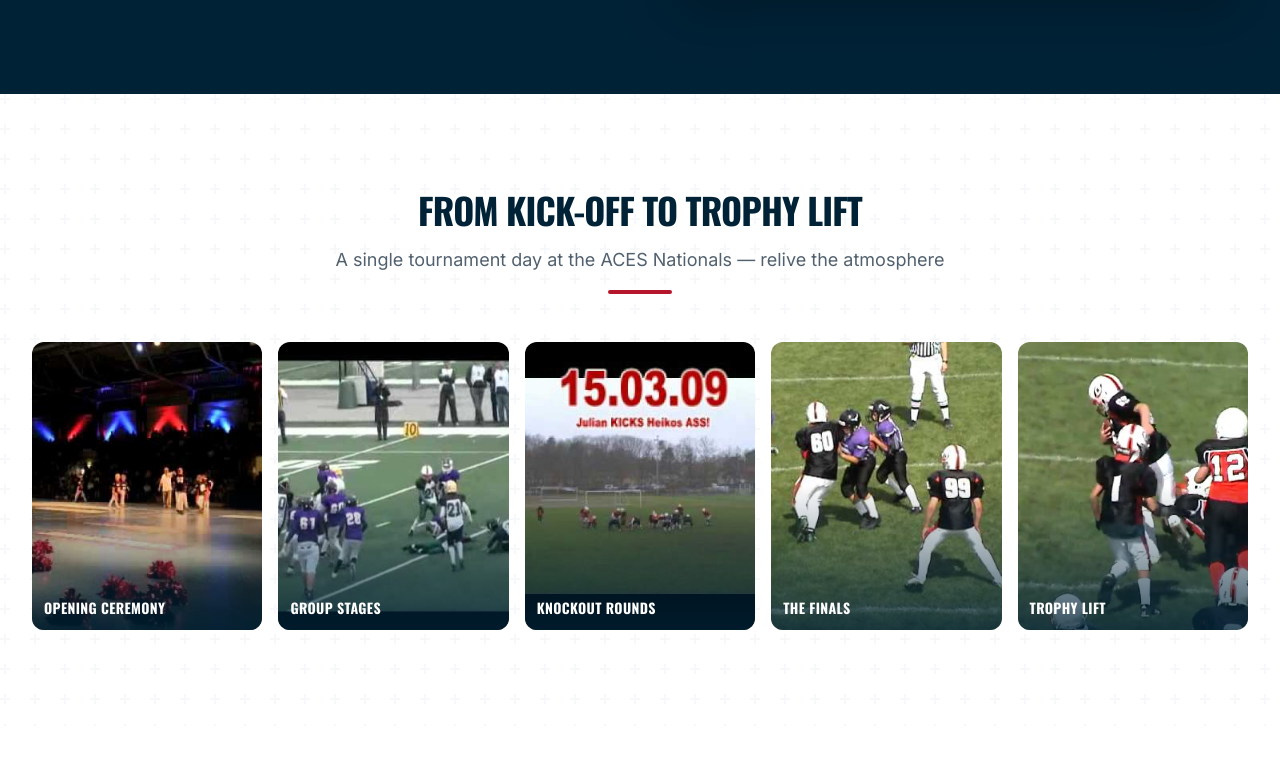
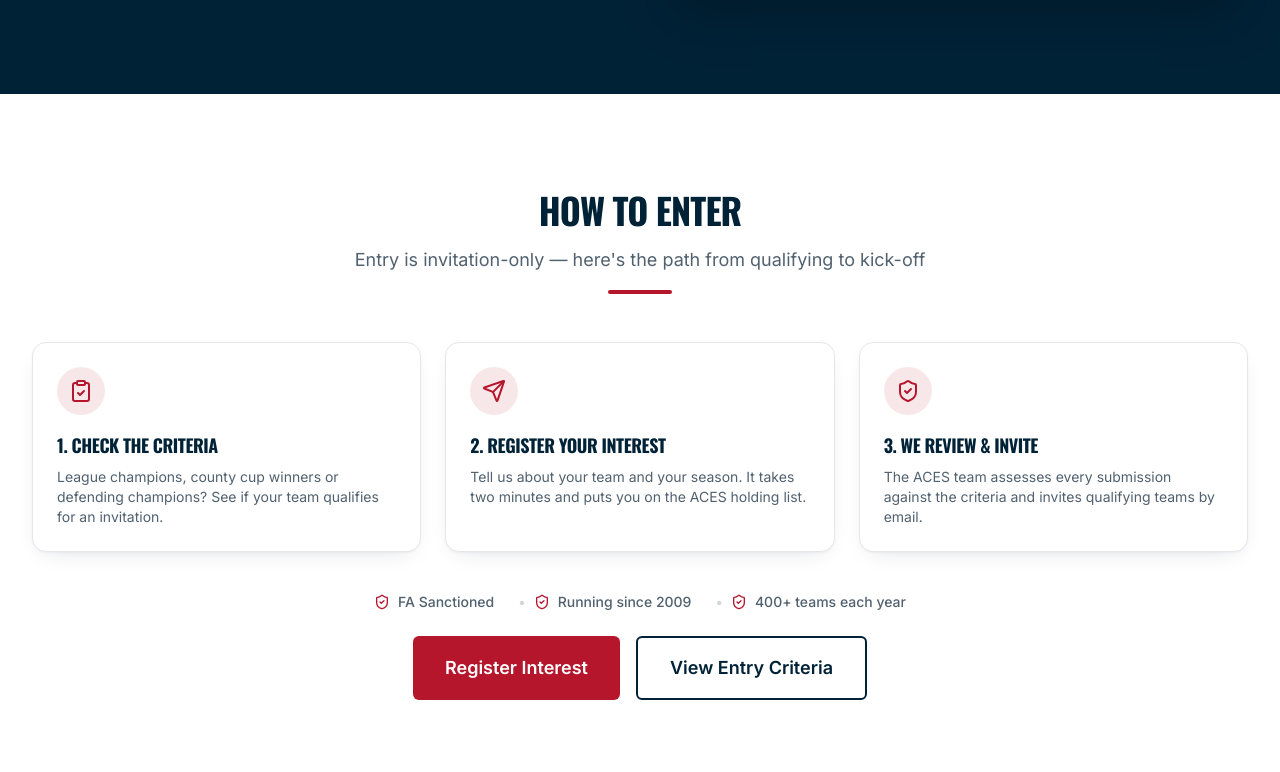
Before and after one commit to EmileYesufu/aces, a Next.js app: page / in a window 1280 px wide. Shown: the part 4188-4960 px from the top of the page. Built offline with nearby package versions, Linux system fonts and the light colour scheme.

Commit message:
Remove homepage From kick-off to trophy lift gallery section.
Deletes the Gallery component and its content file from the homepage.

Co-authored-by: Cursor <cursoragent@cursor.com>

```diff
--- a/app/page.tsx
+++ b/app/page.tsx
@@ -3,7 +3,6 @@ import { CredibilityStrip } from "@/components/home/CredibilityStrip";
 import { StatsGrid } from "@/components/home/StatsGrid";
 import { TournamentOverview } from "@/components/home/TournamentOverview";
 import { Partners, VideoSection } from "@/components/home/Partners";
-import { Gallery } from "@/components/home/Gallery";
 import { EntryJourney } from "@/components/home/EntryJourney";
 import { HallOfFameSpotlight } from "@/components/home/HallOfFameSpotlight";
 import { SocialFeedSection } from "@/components/home/SocialFeed";
@@ -18,7 +17,6 @@ export default function HomePage() {
       <StatsGrid />
       <TournamentOverview />
       <VideoSection />
-      <Gallery />
       <EntryJourney />
       <HallOfFameSpotlight />
       <Partners />
--- a/components/home/Gallery.tsx
+++ /dev/null
@@ -1,122 +0,0 @@
-"use client";
-
-import { useCallback, useEffect, useRef, useState } from "react";
-import Image from "next/image";
-import { X } from "lucide-react";
-import { Section, SectionHeader } from "@/components/ui/Section";
-import { ScrollReveal } from "@/components/ui/ScrollReveal";
-import { galleryImages } from "@/content/gallery";
-
-export function Gallery() {
-  const [lightbox, setLightbox] = useState<number | null>(null);
-  const closeBtnRef = useRef<HTMLButtonElement>(null);
-  const dialogRef = useRef<HTMLDivElement>(null);
-  const triggerRef = useRef<HTMLElement | null>(null);
-
-  const open = useCallback((index: number) => {
-    triggerRef.current = document.activeElement as HTMLElement;
-    setLightbox(index);
-  }, []);
-
-  const close = useCallback(() => {
-    setLightbox(null);
-    triggerRef.current?.focus();
-  }, []);
-
-  useEffect(() => {
-    if (lightbox === null) return;
-    closeBtnRef.current?.focus();
-
-    const onKeyDown = (e: KeyboardEvent) => {
-      if (e.key === "Escape") {
-        e.preventDefault();
-        close();
-        return;
-      }
-      if (e.key === "Tab") {
-        const focusables = dialogRef.current?.querySelectorAll<HTMLElement>(
-          'button, [href], input, [tabindex]:not([tabindex="-1"])'
-        );
-        if (!focusables || focusables.length === 0) return;
-        const first = focusables[0];
-        const last = focusables[focusables.length - 1];
-        if (e.shiftKey && document.activeElement === first) {
-          e.preventDefault();
-          last.focus();
-        } else if (!e.shiftKey && document.activeElement === last) {
-          e.preventDefault();
-          first.focus();
-        }
-      }
-    };
-    document.addEventListener("keydown", onKeyDown);
-    return () => document.removeEventListener("keydown", onKeyDown);
-  }, [lightbox, close]);
-
-  return (
-    <Section className="bg-pitch-pattern">
-      <ScrollReveal>
-        <SectionHeader
-          title="From kick-off to trophy lift"
-          subtitle="A single tournament day at the ACES Nationals — relive the atmosphere"
-          centered
-        />
-      </ScrollReveal>
-      <div className="flex gap-4 overflow-x-auto pb-4 snap-x snap-mandatory scrollbar-thin md:grid md:grid-cols-3 md:overflow-visible md:pb-0 lg:grid-cols-5">
-        {galleryImages.map((image, index) => (
-          <ScrollReveal key={image.src} delay={index * 0.08} className="shrink-0 snap-center md:shrink">
-            <button
-              type="button"
-              onClick={() => open(index)}
-              className="group relative block aspect-[4/5] w-64 overflow-hidden rounded-xl focus-visible:outline focus-visible:outline-2 focus-visible:outline-offset-2 focus-visible:outline-aces-red md:w-full"
-              aria-label={`View: ${image.caption}`}
-            >
-              <Image
-                src={image.src}
-                alt={image.alt}
-                fill
-                className="object-cover transition-transform duration-300 group-hover:scale-105"
-                sizes="(max-width: 768px) 256px, 20vw"
-              />
-              <div className="absolute inset-0 bg-gradient-to-t from-aces-navy/80 via-transparent to-transparent" />
-              <span className="absolute inset-x-0 bottom-0 p-3 text-left font-display text-sm font-bold uppercase tracking-wide text-white">
-                {image.caption}
-              </span>
-            </button>
-          </ScrollReveal>
-        ))}
-      </div>
-
-      {lightbox !== null && (
-        <div
-          ref={dialogRef}
-          className="fixed inset-0 z-[60] flex items-center justify-center bg-black/90 p-4"
-          onClick={close}
-          role="dialog"
-          aria-modal="true"
-          aria-label={`Image: ${galleryImages[lightbox].caption}`}
-        >
-          <button
-            ref={closeBtnRef}
-            type="button"
-            onClick={close}
-            className="absolute right-4 top-4 rounded-full bg-white/10 p-2 text-white hover:bg-white/20 focus-visible:outline focus-visible:outline-2 focus-visible:outline-offset-2 focus-visible:outline-white"
-            aria-label="Close lightbox"
-          >
-            <X className="h-6 w-6" aria-hidden="true" />
-          </button>
-          <div className="relative max-h-[85vh] max-w-5xl" onClick={(e) => e.stopPropagation()}>
-            <Image
-              src={galleryImages[lightbox].src}
-              alt={galleryImages[lightbox].alt}
-              width={1200}
-              height={800}
-              className="max-h-[85vh] w-auto rounded-lg object-contain"
-            />
-            <p className="mt-3 text-center text-sm text-gray-300">{galleryImages[lightbox].alt}</p>
-          </div>
-        </div>
-      )}
-    </Section>
-  );
-}
--- a/content/gallery.ts
+++ /dev/null
@@ -1,33 +0,0 @@
-export type GalleryImage = {
-  src: string;
-  alt: string;
-  caption: string;
-};
-
-export const galleryImages: GalleryImage[] = [
-  {
-    src: "/gallery/tournament-2024.jpg",
-    alt: "ACES Nationals 2024 tournament action at Riverside Sports Complex",
-    caption: "Opening ceremony",
-  },
-  {
-    src: "/gallery/tournament-2023.jpg",
-    alt: "ACES Nationals 2023 — teams competing for the national title",
-    caption: "Group stages",
-  },
-  {
-    src: "/gallery/tournament-action-1.jpg",
-    alt: "Junior football teams at the ACES Nationals opening ceremony",
-    caption: "Knockout rounds",
-  },
-  {
-    src: "/gallery/tournament-action-2.jpg",
-    alt: "Elite youth football match at the ACES Nationals",
-    caption: "The finals",
-  },
-  {
-    src: "/gallery/tournament-action-3.jpg",
-    alt: "Young players celebrating at the ACES Nationals tournament",
-    caption: "Trophy lift",
-  },
-];
```
Also changed, not shown: 1 other file (tests, documents, lock files or other folders).
